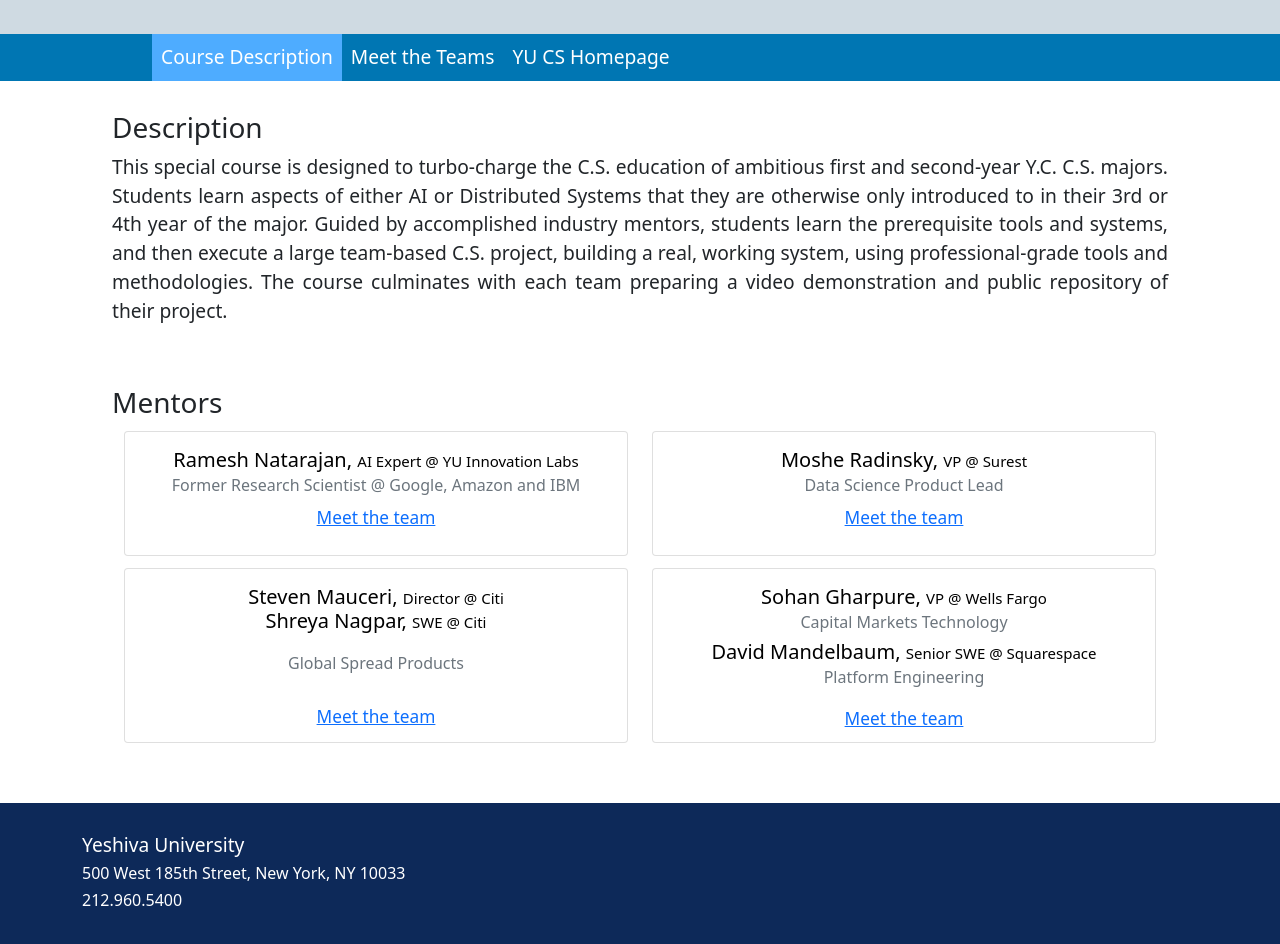
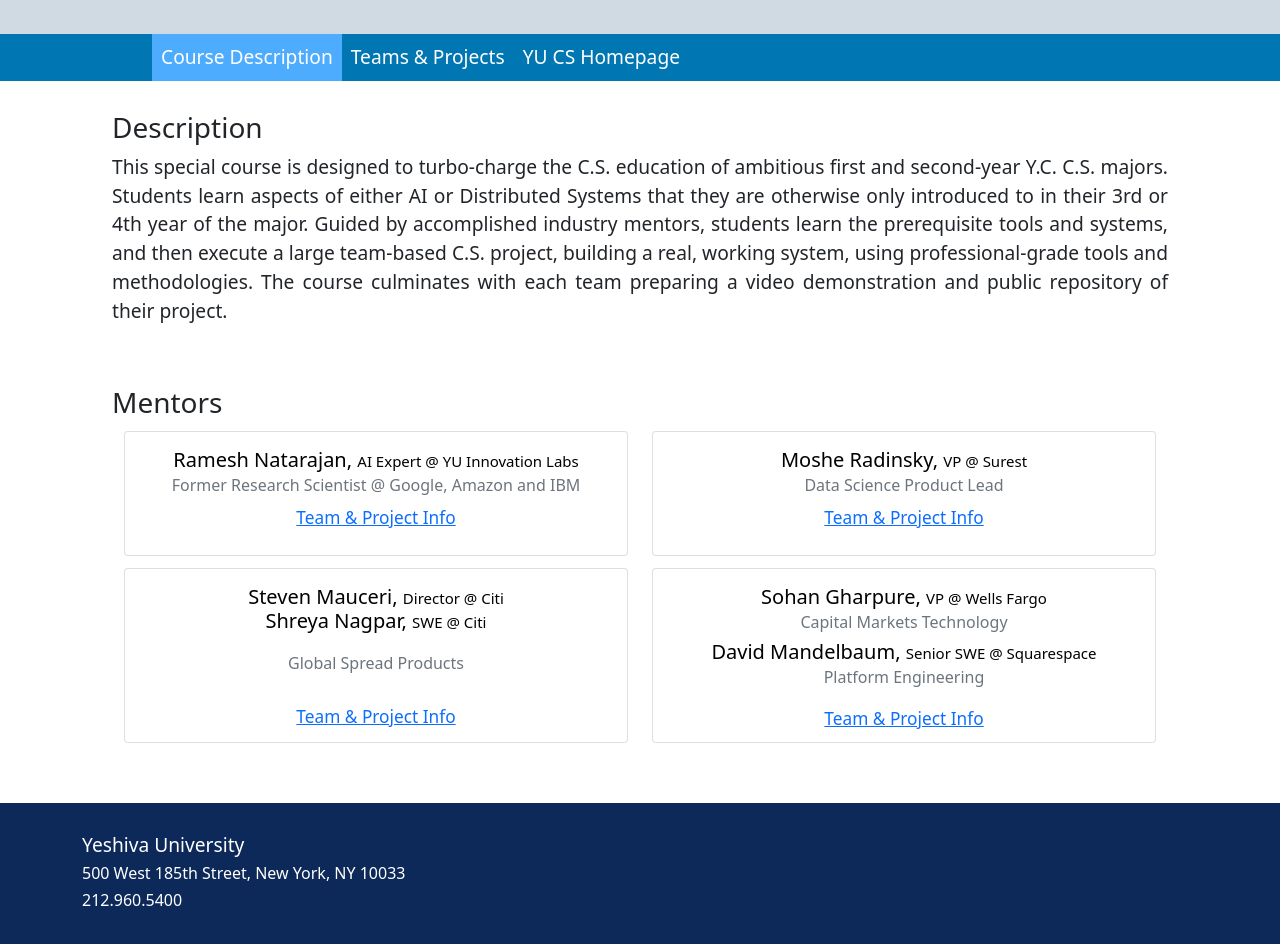
Before and after one commit to SM24-Industrial-Software-Dev/sm24-industrial-software-dev.github.io, a plain HTML site: page index.html in a window 1280 px wide. Shown: the part 128-1072 px from the top of the page. Drawn offline with nearby package versions, Linux system fonts and the light colour scheme; a script that the page names is missing.

Commit message:
updated link text for "Meet the team"

```diff
--- a/index.html
+++ b/index.html
@@ -30,7 +30,7 @@
         <nav id="navbar">
             <ul>
                 <li class="selected"><a href="#">Course Description</a></li>
-                <li><a href="./teams.html">Meet the Teams</a></li>
+                <li><a href="./teams.html">Teams & Projects</a></li>
                 <li><a href="https://www.yu.edu/yeshiva-college/ug/computer-science">YU CS Homepage</a></li>
             </ul>
         </nav>
@@ -67,7 +67,7 @@
                                         </a>
                                     </h5>
                                     <h6 class="card-subtitle mb-2 text-muted">Former Research Scientist @ Google, Amazon and IBM</h6>
-                                    <a href="./teams.html#team1" class="card-link">Meet the team</a>
+                                    <a href="./teams.html#team1" class="card-link">Team & Project Info</a>
                                 </div>
                             </div>
                         </div><!--col-->
@@ -82,7 +82,7 @@
                                         </a>
                                     </h5>
                                     <h6 class="card-subtitle mb-2 text-muted">Data Science Product Lead</h6>
-                                    <a href="./teams.html#team2" class="card-link">Meet the team</a>
+                                    <a href="./teams.html#team2" class="card-link">Team & Project Info</a>
                                 </div>
                             </div>
                         </div><!--col-->
@@ -105,7 +105,7 @@
                                     <p style="height: 1px;"></p>
                                     <h6 class="card-subtitle mb-2 text-muted">Global Spread Products</h6>
                                     <p style="height: 5px;"></p>
-                                    <a href="./teams.html#team3" class="card-link">Meet the team</a>
+                                    <a href="./teams.html#team3" class="card-link">Team & Project Info</a>
                                 </div>
                             </div>
                         </div><!--col-->
@@ -128,7 +128,7 @@
                                     </h5>
                                     <h6 class="card-subtitle mb-2 text-muted">Platform Engineering</h6>
                                     <p></p>
-                                    <a href="./teams.html#team4" class="card-link">Meet the team</a>
+                                    <a href="./teams.html#team4" class="card-link">Team & Project Info</a>
                                 </div>
                             </div>
                         </div><!--col-->
```
Also changed, not shown: teams.html (+1 -1 lines).
